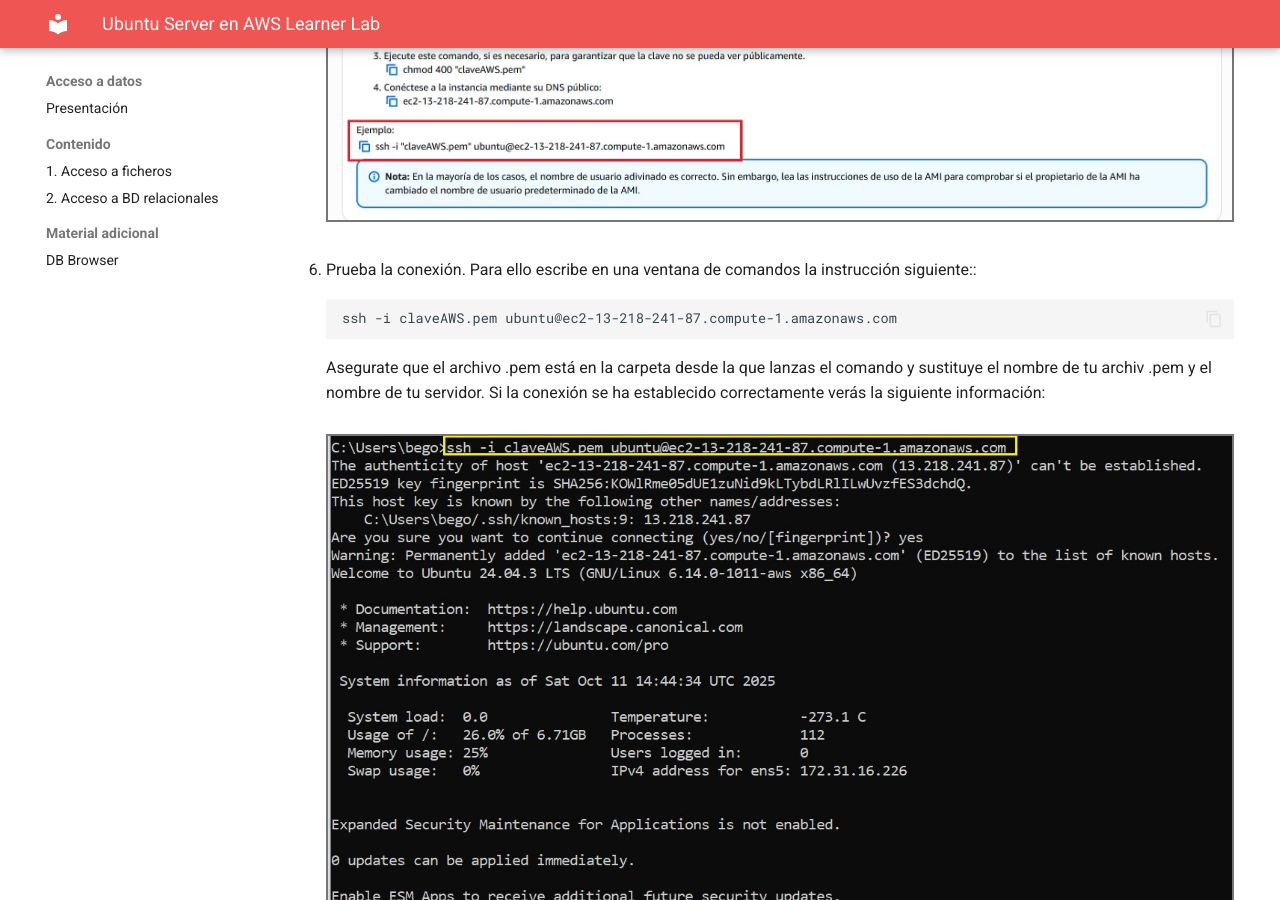
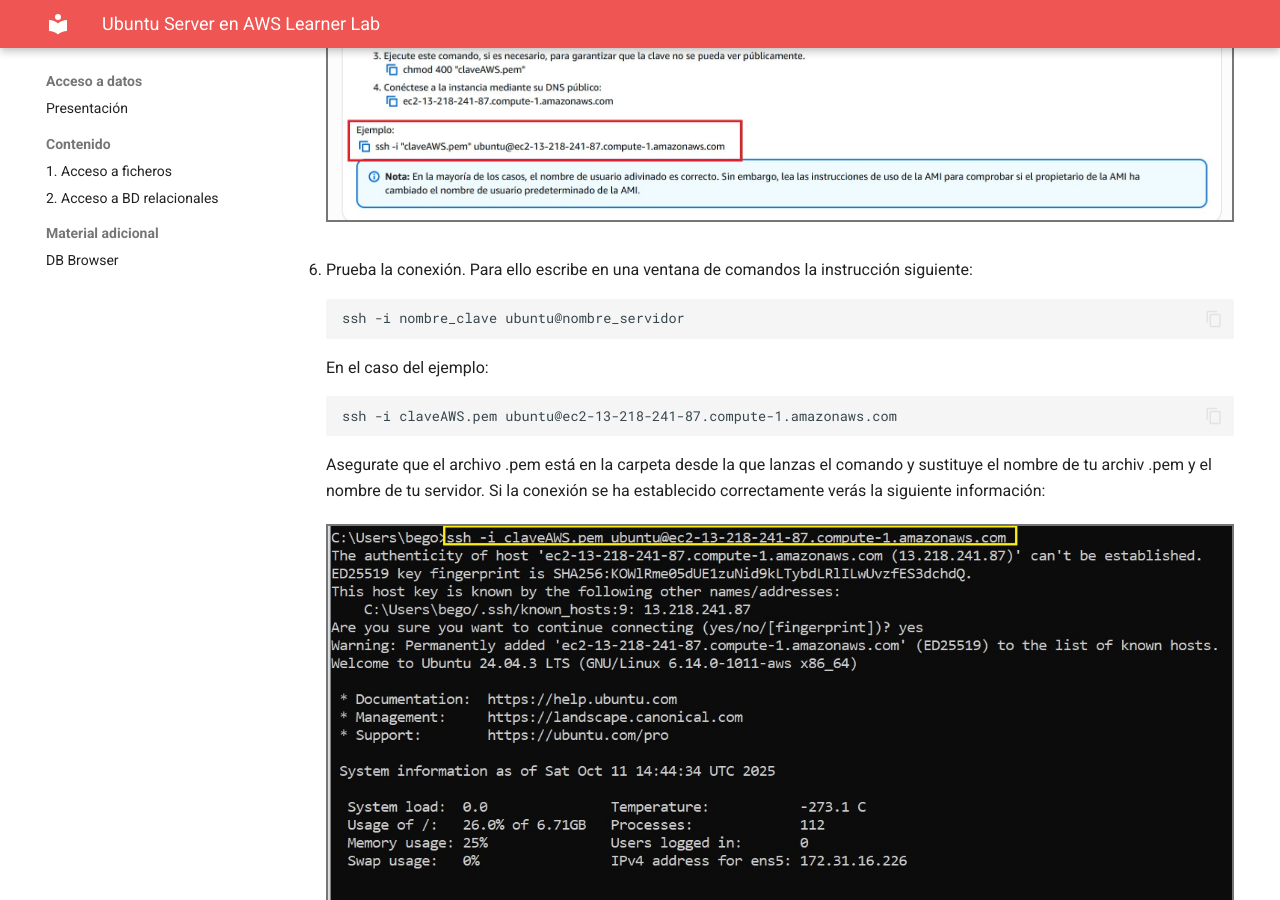
Before and after one commit to bpaterna/acceso_datos, an MkDocs documentation site: the page built from docs/AWSlab.md, in a window 1280 px wide and 900 px high, scrolled down 8192 px. Built offline with MkDocs 1.6.1 and Material for MkDocs 9.7.7, drawn with Linux system fonts in a browser that asks for light colours.

Commit message:
Update AWSlab.md

````diff
--- a/docs/AWSlab.md
+++ b/docs/AWSlab.md
@@ -60,14 +60,18 @@ A continuación se describen los pasos para crear un servidor Ubuntu en un labor
 5. Puedes hacer clic en el botón *Conectarse a la instancia* para ver las instrucciones de conexión al servidor, por ejemplo en la pestaña SSH aparece lo siguiente:
     ![Imagen 13](img/AWS/imagen_013.jpg)
 
-6. Prueba la conexión. Para ello escribe en una ventana de comandos la instrucción siguiente::
+6. Prueba la conexión. Para ello escribe en una ventana de comandos la instrucción siguiente:
 
+    ```bash
+    ssh -i nombre_clave ubuntu@nombre_servidor
+    ```
+    En el caso del ejemplo:
     ```bash
     ssh -i claveAWS.pem ubuntu@ec2-13-218-241-87.compute-1.amazonaws.com
     ```
     Asegurate que el archivo .pem está en la carpeta desde la que lanzas el comando y sustituye el nombre de tu archiv .pem y el nombre de tu servidor. Si la conexión se ha establecido correctamente verás la siguiente información:
+    ![Imagen 14](img/AWS/imagen_014.jpg)
 
-    ![Imagen 14](img/AWS/imagen_014.jpg)
 
 
 <span class="mi_h3">Instalación de MySQL</span>
````
